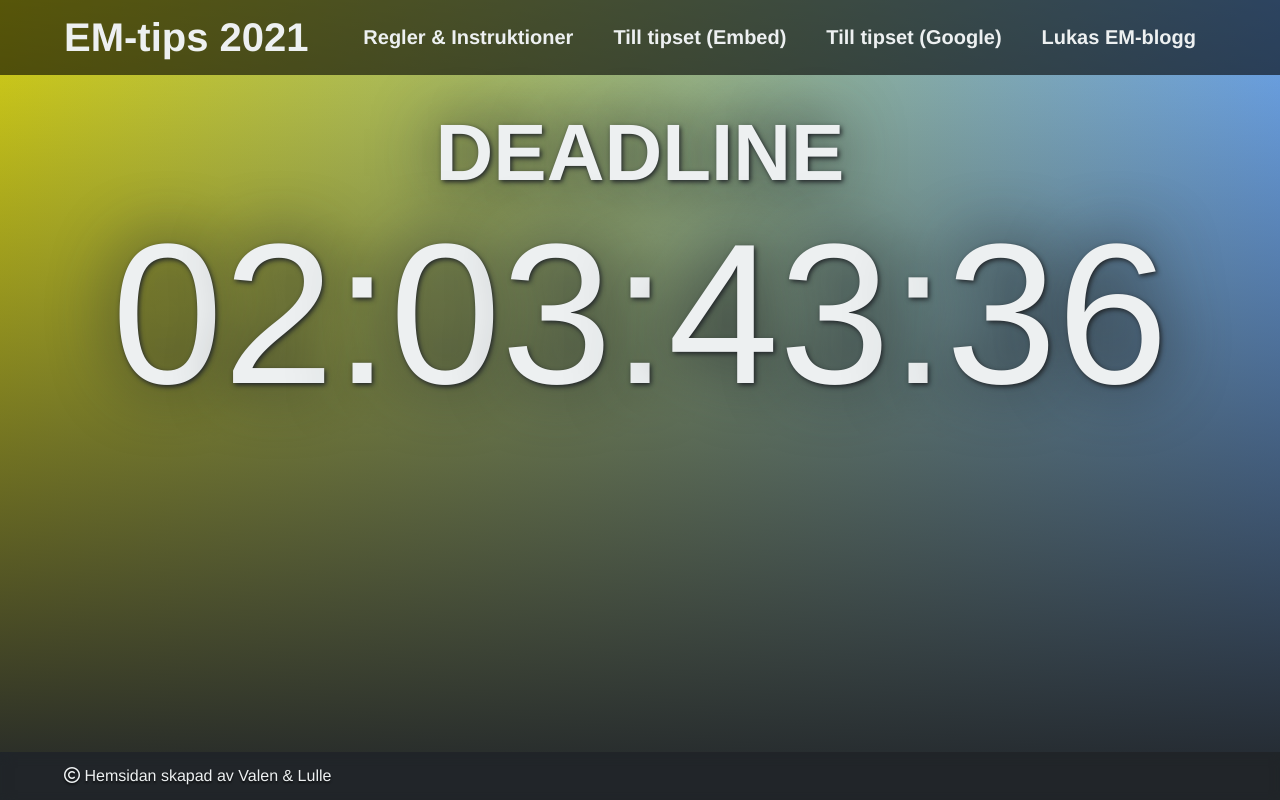
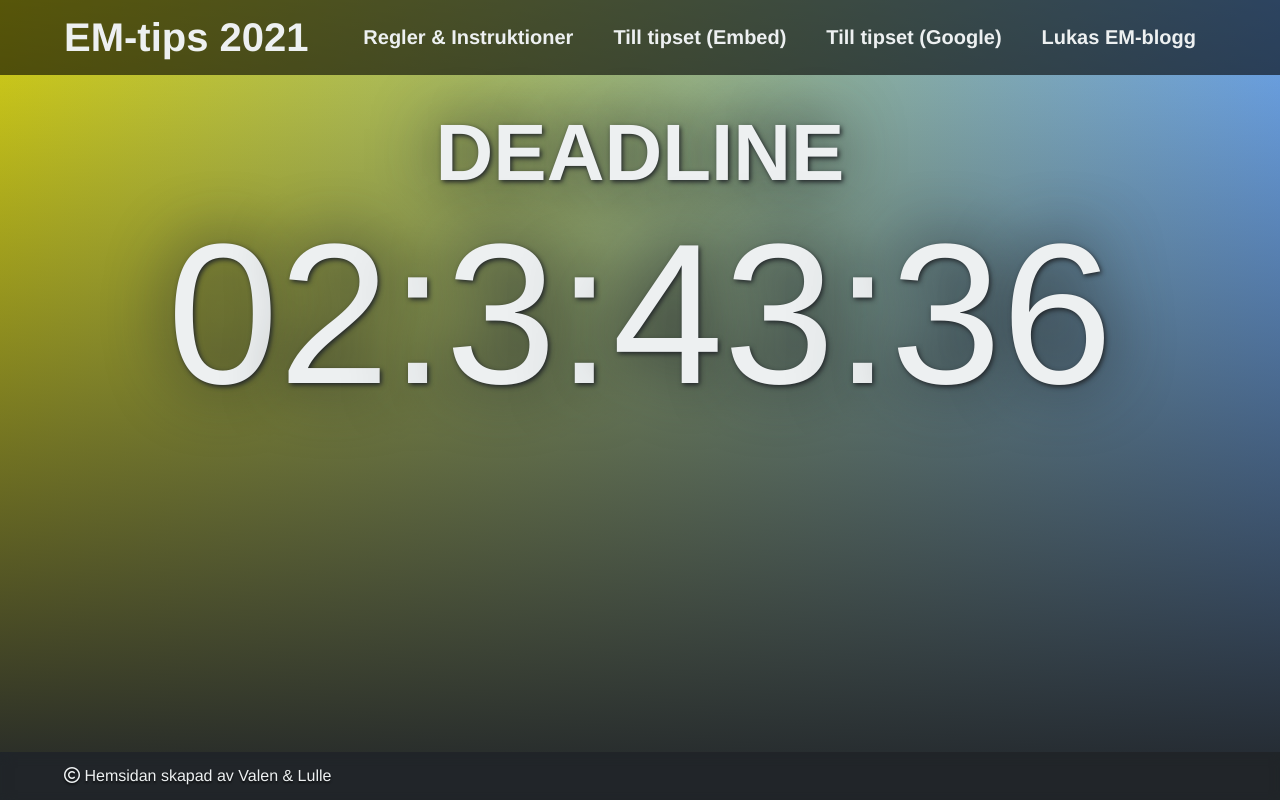
Before and after one commit to Frosslund/emtips2021excel, a React (Create React App) app: page / in a window 1280 px wide. Built offline with nearby package versions, Linux system fonts and the light colour scheme.

Commit message:
liten fix

```diff
--- a/src/StartView.js
+++ b/src/StartView.js
@@ -11,7 +11,7 @@ const StartView = () => {
         return <Completionist />;
     } else {
         // Render a countdown
-        return <span>0{days}:0{hours}:{minutes}:{seconds}</span>;
+        return <span>0{days}:{hours}:{minutes}:{seconds}</span>;
     }
     };
     return (
```
